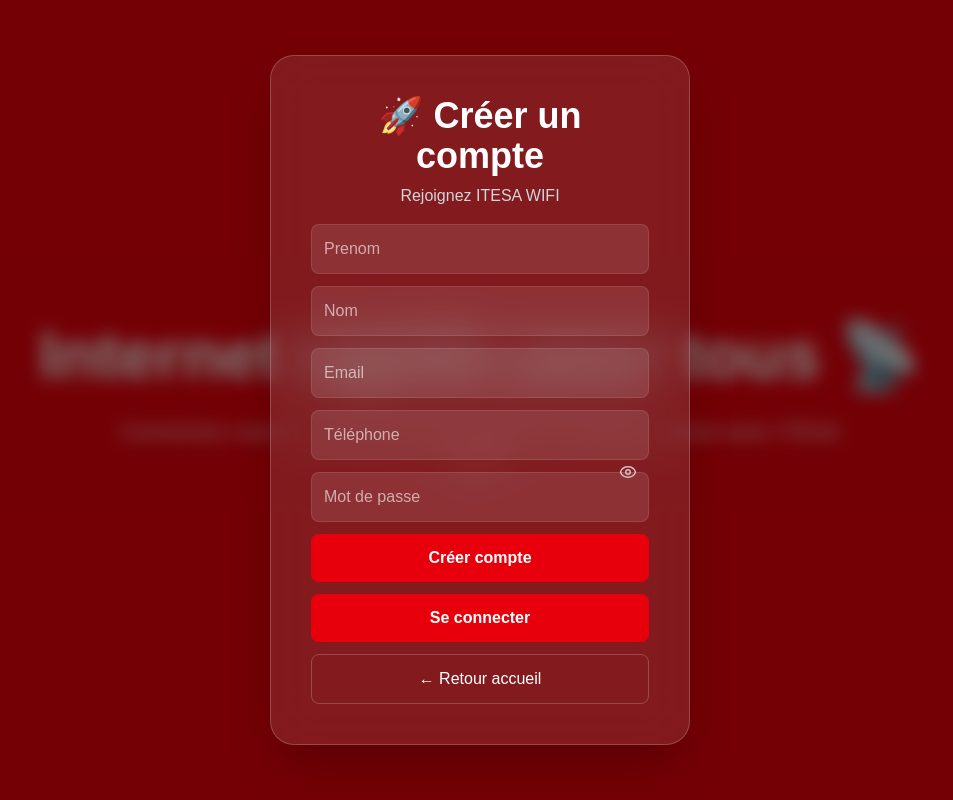
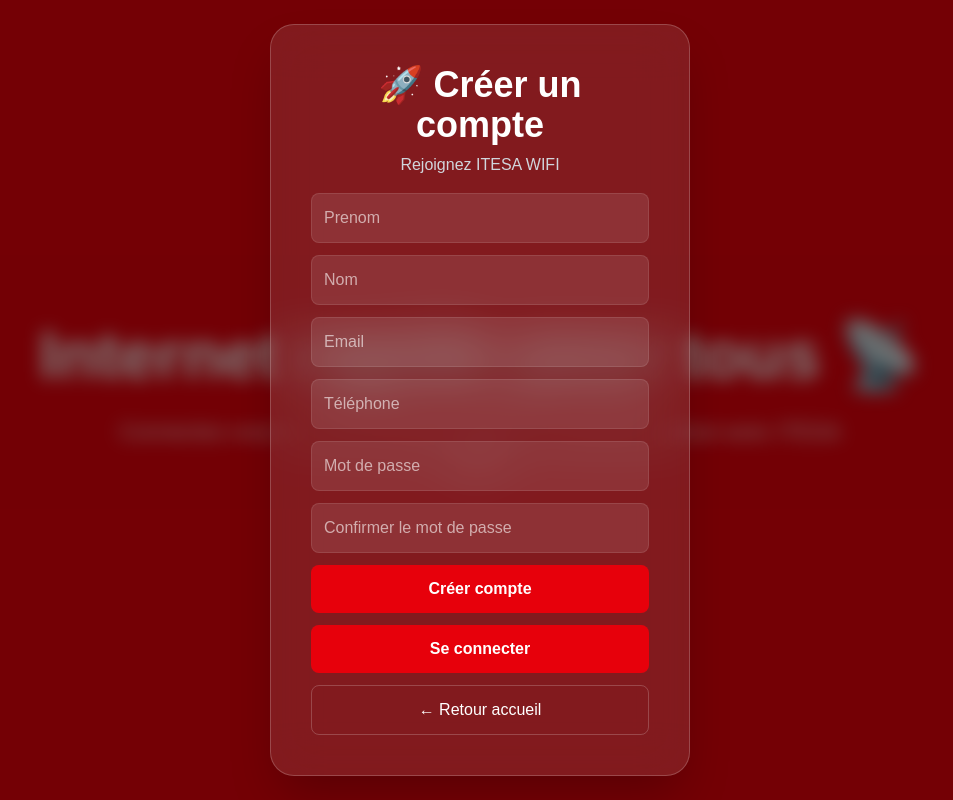
Before and after one commit to jeanantoinenaruto-cell/Itesa, a Next.js app: page /signup in a window 1280 px wide. Shown: the whole page, without its empty margins (160-1113 px from the left). Built offline with nearby package versions, Linux system fonts and the light colour scheme.

Commit message:
update signup et login

```diff
--- a/app/login/page.tsx
+++ b/app/login/page.tsx
@@ -31,6 +31,15 @@ export default function Login() {
       setMessageType("error")
       return
     }
+
+
+ const emailRegex = /^[^\s@]+@[^\s@]+\.[^\s@]+$/;
+
+if (!emailRegex.test(cleanEmail)) {
+  setMessage("Veuillez entrer une adresse e-mail valide.");
+  setMessageType("error");
+  return;
+}
 
 
     const { error} = await supabase.auth.signInWithPassword({
--- a/app/signup/page.tsx
+++ b/app/signup/page.tsx
@@ -1,6 +1,4 @@
 "use client";
-import { Eye, EyeOff } from "lucide-react"
-
 
 import { useState } from "react";
 import { useRouter } from "next/navigation";
@@ -15,6 +13,7 @@ export default function Signup() {
   const [email, setEmail] = useState("");
   const [phone, setPhone] = useState("");
   const [password, setPassword] = useState("");
+  const [confirmPassword, setConfirmPassword] = useState("");
 
   const [message, setMessage] = useState("");
   const [messageType, setMessageType] = useState("");
@@ -25,18 +24,40 @@ export default function Signup() {
     const cleanEmail = email.trim();
     const cleanPhone = phone.trim();
     const cleanPassword = password.trim();
+    const cleanConfirmPassword = confirmPassword.trim();
 
     if (
       !cleanFirstName ||
       !cleanLastName ||
       !cleanEmail ||
       !cleanPhone ||
-      !cleanPassword
+      !cleanPassword ||
+      !cleanConfirmPassword
     ) {
       setMessage("Tous les champs sont obligatoires.");
       setMessageType("error");
       return;
     }
+
+  if (cleanPassword !== cleanConfirmPassword) {
+  setMessage("Les mots de passe ne correspondent pas.");
+  setMessageType("error");
+  return;
+}
+
+if (!cleanEmail.includes("@")) {
+  setMessage("Veuillez entrer une adresse e-mail valide.");
+  setMessageType("error");
+  return;
+}
+
+const emailRegex = /^[^\s@]+@[^\s@]+\.[^\s@]+$/;
+
+if (!emailRegex.test(cleanEmail)) {
+  setMessage("Veuillez entrer une adresse e-mail valide.");
+  setMessageType("error");
+  return;
+}
 
     const phoneRegex = /^[34]\d{7}$/;
     if (!phoneRegex.test(cleanPhone)) {
@@ -168,25 +189,25 @@ if (insertError) {
             className={inputStyle}
             onChange={(e) => setPhone(e.target.value)}
           />
- <div className="relative">
+
           <input
-            type={showPassword ? "text" : "password"}
+            type="password"
             placeholder="Mot de passe"
             value={password}
             className={inputStyle}
             onChange={(e) => setPassword(e.target.value)}
           />
 
+          <input
+          type="password"
+          placeholder="Confirmer le mot de passe"
+          value={confirmPassword}
+          className={inputStyle}
+          onChange={(e) => setConfirmPassword(e.target.value)}
+           />
 
-  <button
-    type="button"
-    onClick={() => setShowPassword(!showPassword)}
-    className=" absolute py-4 px-3  right-0 -translate-y-1/2 text-white/70 hover:text-white"
-  >
-    {showPassword ? <EyeOff size={18} /> : <Eye size={18} />}
-  </button>
 
-  </div>
+
 
 
 
```
